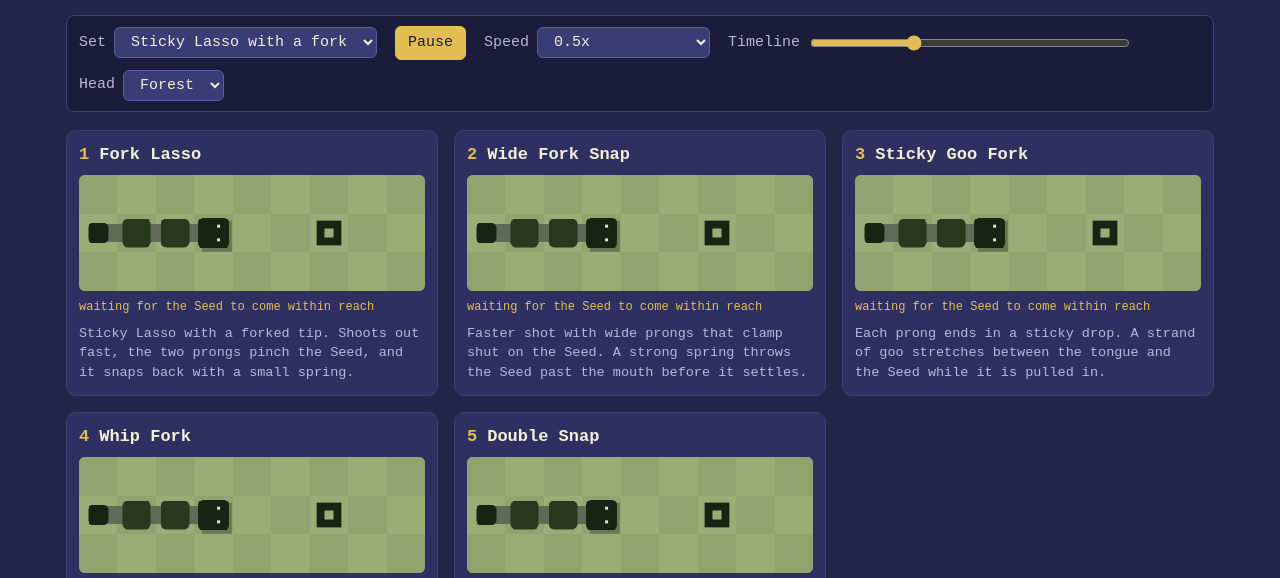
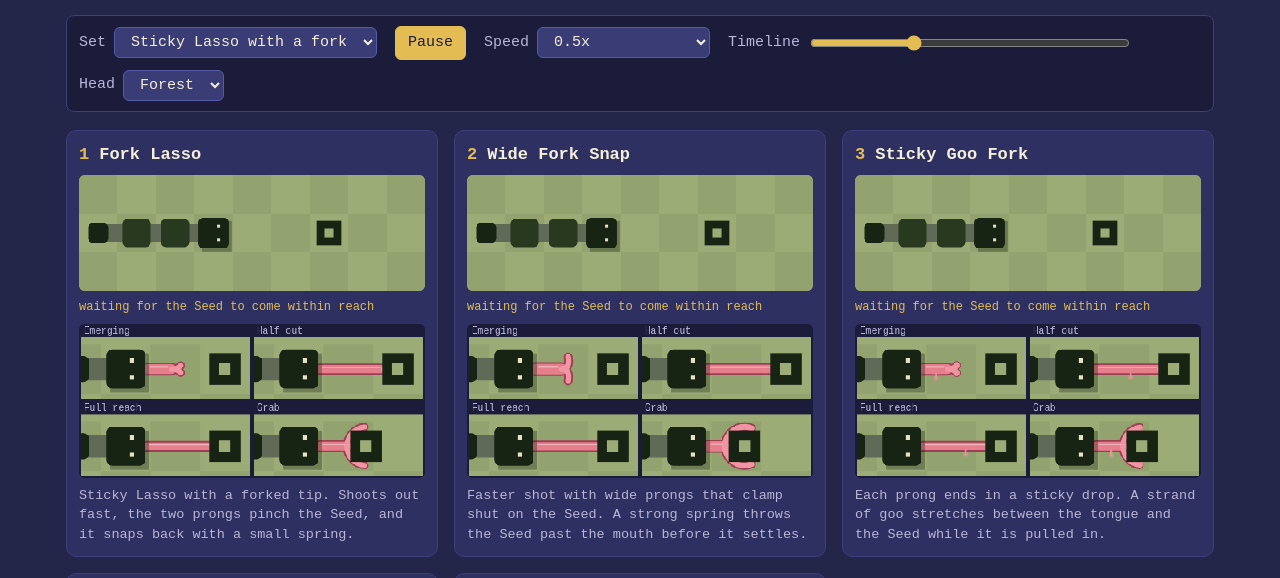
Before and after one commit to wehinson/IdleSnake, a website: page tongue-lab.html in a window 1280 px wide. Shown: the part 153-731 px from the top of the page. Drawn offline with Linux system fonts and the light colour scheme; animation ran at ten frames a second.

Commit message:
ui(tongue): show forked tongues emerging from the mouth
Why:
- William wants to see the tongue shapes as they come out of the mouth,
  not only when they close around the Seed.

What changed:
- engine/tongue.js: new "emerge" phase (emergeUntil, emergeCells). The
  five forked lasso styles slide out about half a cell, hold their shape,
  then reach; the reach is slower (outCubic) so the extension shows.
- previewMoments(styleId): Emerging, Half out, Full reach, and Grab times.
- tongue-lab: four still close-ups under each animation; prongs waggle
  while the tongue emerges.

Verification:
- npm run check: syntax, authority, 301 Node tests passed (2 new).
- Headless smoke run with a stub canvas over both sets: no errors.
- Not verified in a browser.

Co-Authored-By: Claude Opus 5.5 <noreply@anthropic.com>

```diff
--- a/engine/tongue.js
+++ b/engine/tongue.js
@@ -29,6 +29,9 @@
   // Each style is a timeline over catch progress t (0 = tongue starts,
   // 1 = head enters the Seed cell). The UI draws the shape for each `id`.
   //   flickUntil: a short warning flick before the reach (0 = none)
+  //   emergeUntil / emergeCells: the tongue slides out of the mouth to this
+  //               length (cells) and holds there, showing its shape, before
+  //               the reach (0 = none)
   //   grabAt:     the tip touches the Seed
   //   pullUntil:  the Seed arrives at the mouth
   //   reachEase / pullEase: easing names from `easings`
@@ -73,36 +76,36 @@
       id: "lassoFork", group: "lassoFork",
       name: "Fork Lasso",
       summary: "Sticky Lasso with a forked tip. Shoots out fast, the two prongs pinch the Seed, and it snaps back with a small spring.",
-      flickUntil: 0, grabAt: 0.18, pullUntil: 0.56,
-      reachEase: "outQuint", pullEase: "outBack", wobble: 0
+      flickUntil: 0, emergeUntil: 0.24, emergeCells: 0.5, grabAt: 0.4, pullUntil: 0.76,
+      reachEase: "outCubic", pullEase: "outBack", wobble: 0
     },
     {
       id: "wideSnap", group: "lassoFork",
       name: "Wide Fork Snap",
       summary: "Faster shot with wide prongs that clamp shut on the Seed. A strong spring throws the Seed past the mouth before it settles.",
-      flickUntil: 0, grabAt: 0.12, pullUntil: 0.5,
+      flickUntil: 0, emergeUntil: 0.22, emergeCells: 0.55, grabAt: 0.36, pullUntil: 0.72,
       reachEase: "outQuint", pullEase: "outBackStrong", wobble: 0
     },
     {
       id: "gooFork", group: "lassoFork",
       name: "Sticky Goo Fork",
       summary: "Each prong ends in a sticky drop. A strand of goo stretches between the tongue and the Seed while it is pulled in.",
-      flickUntil: 0, grabAt: 0.2, pullUntil: 0.62,
-      reachEase: "outQuint", pullEase: "outBack", wobble: 0
+      flickUntil: 0, emergeUntil: 0.26, emergeCells: 0.5, grabAt: 0.44, pullUntil: 0.8,
+      reachEase: "outCubic", pullEase: "outBack", wobble: 0
     },
     {
       id: "whipFork", group: "lassoFork",
       name: "Whip Fork",
       summary: "A thinner tongue whips out in a wave that straightens at the Seed, then the fork wraps it and the tongue wobbles back like rubber.",
-      flickUntil: 0, grabAt: 0.22, pullUntil: 0.64,
+      flickUntil: 0, emergeUntil: 0.24, emergeCells: 0.45, grabAt: 0.46, pullUntil: 0.84,
       reachEase: "outCubic", pullEase: "outElastic", wobble: 0
     },
     {
       id: "doubleSnap", group: "lassoFork",
       name: "Double Snap",
       summary: "The fork grabs, yanks the Seed halfway, stops for a moment, then snaps it the rest of the way in.",
-      flickUntil: 0, grabAt: 0.16, pullUntil: 0.66,
-      reachEase: "outQuint", pullEase: "twoSnap", wobble: 0
+      flickUntil: 0, emergeUntil: 0.22, emergeCells: 0.5, grabAt: 0.38, pullUntil: 0.84,
+      reachEase: "outCubic", pullEase: "twoSnap", wobble: 0
     }
   ];
   const groups = [
@@ -181,6 +184,11 @@
     };
     const seedHome = { x: seed.x + 0.5, y: seed.y + 0.5 };
 
+    const gap = Math.max(0.001, Math.hypot(seedHome.x - mouth.x, seedHome.y - mouth.y));
+    const emergeUntil = style.emergeUntil || 0;
+    const emerged = emergeUntil ? Math.min(0.9, (style.emergeCells || 0) / gap) : 0;
+    const reachFrom = Math.max(style.flickUntil, emergeUntil);
+
     let phase;
     let extension = 0; // tip position from mouth (0) to Seed home (1)
     let pull = 0;      // Seed position from home (0) to mouth (1); may overshoot
@@ -188,10 +196,14 @@
       phase = "flick";
       // Out and back to a short length, so the reach reads as a decision.
       extension = Math.sin((progress / style.flickUntil) * Math.PI) * 0.28;
+    } else if (progress < emergeUntil) {
+      phase = "emerge";
+      // Slide out in the first half, then hold the shape in view.
+      extension = emerged * ease("outCubic", progress / emergeUntil / 0.55);
     } else if (progress < style.grabAt) {
       phase = "reach";
-      const local = (progress - style.flickUntil) / Math.max(0.001, style.grabAt - style.flickUntil);
-      extension = ease(style.reachEase, local);
+      const local = (progress - reachFrom) / Math.max(0.001, style.grabAt - reachFrom);
+      extension = emerged + (1 - emerged) * ease(style.reachEase, local);
     } else if (progress < style.pullUntil) {
       phase = "pull";
       const local = (progress - style.grabAt) / Math.max(0.001, style.pullUntil - style.grabAt);
@@ -232,6 +244,22 @@
       direction: vector,
       showTongue: phase !== "hold"
     };
+  }
+
+  // Catch moments for still frames that compare the shapes.
+  function previewMoments(styleId) {
+    const style = getStyle(styleId);
+    const reachFrom = Math.max(style.flickUntil, style.emergeUntil || 0);
+    const reachAt = (share) => reachFrom + (style.grabAt - reachFrom) * share;
+    // Without an emerge or flick phase, the first frames come from the reach.
+    const emergeAt = style.emergeUntil ? style.emergeUntil * 0.75 : style.flickUntil ? style.flickUntil / 2 : reachAt(0.3);
+    const halfAt = style.emergeUntil || style.flickUntil ? reachAt(0.35) : reachAt(0.6);
+    return [
+      { label: "Emerging", t: emergeAt },
+      { label: "Half out", t: halfAt },
+      { label: "Full reach", t: style.grabAt - 0.002 },
+      { label: "Grab", t: style.grabAt + (style.pullUntil - style.grabAt) * 0.1 }
+    ];
   }
 
   // Tracks one catch across frames. The only memory is how far away the Seed
@@ -284,6 +312,7 @@
     ease,
     stepsUntilSeed,
     catchFrame,
+    previewMoments,
     createCatchTracker
   };
 });
--- a/tongue-lab.html
+++ b/tongue-lab.html
@@ -48,6 +48,7 @@
         width: 100%; height: auto; display: block; border-radius: 6px;
         background: var(--screen); image-rendering: pixelated;
       }
+      canvas.stills { background: #1a1c3a; }
       .phase { font-size: 12px; color: var(--accent); min-height: 1.4em; }
     </style>
   </head>
--- a/tongue-lab.js
+++ b/tongue-lab.js
@@ -13,6 +13,14 @@
   const SEED = { x: 6, y: 1 };
   const START_LENGTH = 4;
   const DIGESTION_SEGMENT_STEPS = 70 / 190;
+  // Still frames: a 2 x 2 grid of close-ups, each showing cells x 0.55..4.05.
+  const STILL_CELLS = { x: 0.55, y: -0.15, width: 3.5, height: 1.3 };
+  const STILLS_WIDTH = COLUMNS * CELL;
+  const STILL_LABEL = 16;
+  const STILL_SCALE = STILLS_WIDTH / 2 / (STILL_CELLS.width * CELL);
+  const STILL_PANEL_HEIGHT = STILL_LABEL + STILL_CELLS.height * CELL * STILL_SCALE;
+  const STILLS_HEIGHT = STILL_PANEL_HEIGHT * 2;
+  const STILL_SCENE = { snake: [{ x: 1, y: 0 }, { x: 0, y: 0 }], seeds: [{ x: 3, y: 0 }], digestionSteps: null };
 
   const colors = {
     screen: "#9cac77",
@@ -61,7 +69,9 @@
     card.className = "card";
     card.innerHTML = `<h2><span class="num">${index + 1}</span>${style.name}</h2>
       <canvas width="${COLUMNS * CELL}" height="${ROWS * CELL}" aria-label="${style.name} animation"></canvas>
-      <div class="phase"></div><p>${style.summary}</p>`;
+      <div class="phase"></div>
+      <canvas class="stills" aria-label="${style.name} still frames"></canvas>
+      <p>${style.summary}</p>`;
     document.getElementById("cards").appendChild(card);
     const canvas = card.querySelector("canvas");
     const ratio = Math.max(1, Math.min(3, window.devicePixelRatio || 1));
@@ -69,7 +79,17 @@
     canvas.height = ROWS * CELL * ratio;
     const ctx = canvas.getContext("2d");
     ctx.scale(ratio, ratio);
-    return { style, ctx, phase: card.querySelector(".phase"), tracker: Tongue.createCatchTracker(style.id) };
+    const stills = card.querySelector(".stills");
+    stills.width = STILLS_WIDTH * ratio;
+    stills.height = STILLS_HEIGHT * ratio;
+    const stillsCtx = stills.getContext("2d");
+    stillsCtx.scale(ratio, ratio);
+    return {
+      style, ctx, stillsCtx,
+      moments: Tongue.previewMoments(style.id),
+      phase: card.querySelector(".phase"),
+      tracker: Tongue.createCatchTracker(style.id)
+    };
   }
 
   // ---------- demo board ----------
@@ -109,13 +129,46 @@
       ? `${catchFrame.phase.toUpperCase()}  t=${catchFrame.t.toFixed(2)}`
       : scene.seeds.length ? "waiting for the Seed to come within reach" : "eaten";
 
+    drawScene(ctx, card.style.id, scene, catchFrame);
+    drawStills(card);
+  }
+
+  function drawScene(ctx, styleId, scene, catchFrame) {
     drawBoard(ctx);
     drawBody(ctx, scene);
-    if (catchFrame && catchFrame.showTongue) drawTongue[card.style.id](ctx, catchFrame);
+    if (catchFrame && catchFrame.showTongue) drawTongue[styleId](ctx, catchFrame);
     if (catchFrame) drawSeedAt(ctx, catchFrame.seed.x * CELL, catchFrame.seed.y * CELL, catchFrame.seed.scale, catchFrame.seed.stretch);
     else scene.seeds.forEach((seed) => drawSeedAt(ctx, (seed.x + 0.5) * CELL, (seed.y + 0.5) * CELL, 1, 1));
-    if (catchFrame && card.style.id === "slurp") drawSlurpEffects(ctx, catchFrame);
-    drawHead(ctx, head, catchFrame);
+    if (catchFrame && styleId === "slurp") drawSlurpEffects(ctx, catchFrame);
+    drawHead(ctx, scene.snake[0], catchFrame);
+  }
+
+  // Close-ups of the tongue at fixed moments, so the shapes can be compared.
+  function drawStills(card) {
+    const ctx = card.stillsCtx;
+    ctx.fillStyle = "#1a1c3a";
+    ctx.fillRect(0, 0, STILLS_WIDTH, STILLS_HEIGHT);
+    const head = STILL_SCENE.snake[0];
+    card.moments.forEach((moment, index) => {
+      const left = (index % 2) * (STILLS_WIDTH / 2);
+      const top = Math.floor(index / 2) * STILL_PANEL_HEIGHT;
+      const frame = Tongue.catchFrame(card.style.id, moment.t, head, "right", STILL_SCENE.seeds[0]);
+      ctx.fillStyle = "#b9b6d8";
+      ctx.font = "12px 'Courier New', monospace";
+      ctx.textBaseline = "middle";
+      ctx.fillText(moment.label, left + 6, top + STILL_LABEL / 2 + 1);
+      ctx.save();
+      ctx.beginPath();
+      ctx.rect(left + 2, top + STILL_LABEL, STILLS_WIDTH / 2 - 4, STILL_PANEL_HEIGHT - STILL_LABEL - 3);
+      ctx.clip();
+      ctx.translate(left, top + STILL_LABEL);
+      ctx.scale(STILL_SCALE, STILL_SCALE);
+      ctx.translate(-STILL_CELLS.x * CELL, -STILL_CELLS.y * CELL);
+      ctx.fillStyle = colors.screen;
+      ctx.fillRect(STILL_CELLS.x * CELL, STILL_CELLS.y * CELL, STILL_CELLS.width * CELL, STILL_CELLS.height * CELL);
+      drawScene(ctx, card.style.id, STILL_SCENE, frame);
+      ctx.restore();
+    });
   }
 
   function drawBoard(ctx) {
@@ -258,7 +311,9 @@
             y: tip.y + tremble + Math.sin(Math.PI - side * sweep) * radius
           };
         } else {
-          const spread = options.spread * Math.min(1, reach / (CELL * 0.6));
+          // Prongs open as they leave the mouth and waggle while emerging.
+          const waggle = catchFrame.phase === "emerge" ? 1 + 0.25 * Math.sin(catchFrame.t * 90) : 1;
+          const spread = options.spread * Math.min(1, reach / (CELL * 0.6)) * waggle;
           endPoint = {
             x: end.x + Math.cos(spread) * CELL * options.prong,
             y: end.y + side * Math.sin(spread) * CELL * options.prong
```
Also changed, not shown: BRANCHES.md (+2 -1 lines), engine/tongue.test.js (+27 -0 lines).
